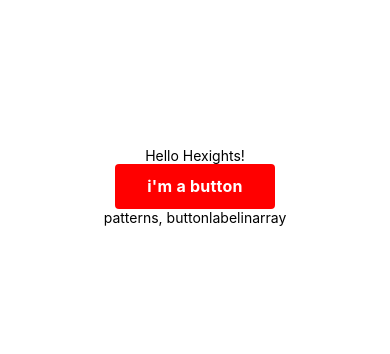
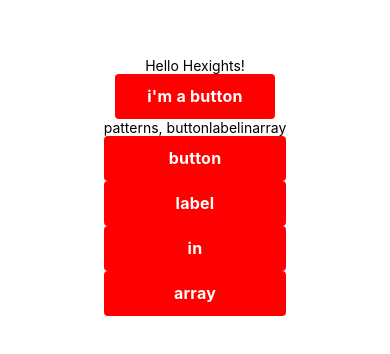
Before and after one commit to gyjin/hex-ights-app, a React Native app: screen / in a window 390 px wide. Shown: the part 236-590 px from the top of the page. Built offline with nearby package versions, Linux system fonts and the light colour scheme.

Commit message:
Add function to create series of buttons with an array of labels

```diff
--- a/components/ButtonContainer.js
+++ b/components/ButtonContainer.js
@@ -1,12 +1,19 @@
 import React from 'react';
 import { Text, View } from 'react-native';
 import PropTypes from 'prop-types';
+import Button from './Button'
 
 
 export default function ButtonContainer({containerName, buttonLabels}) {
 
   const makeButtonCollection = () => {
     console.log("make button collection")
+    let buttonCollection = [];
+    buttonCollection = buttonLabels.map((label, i) => {
+      return <Button title={label} key={i}></Button>
+    });
+
+    return buttonCollection;
   }
 
   return (
```
